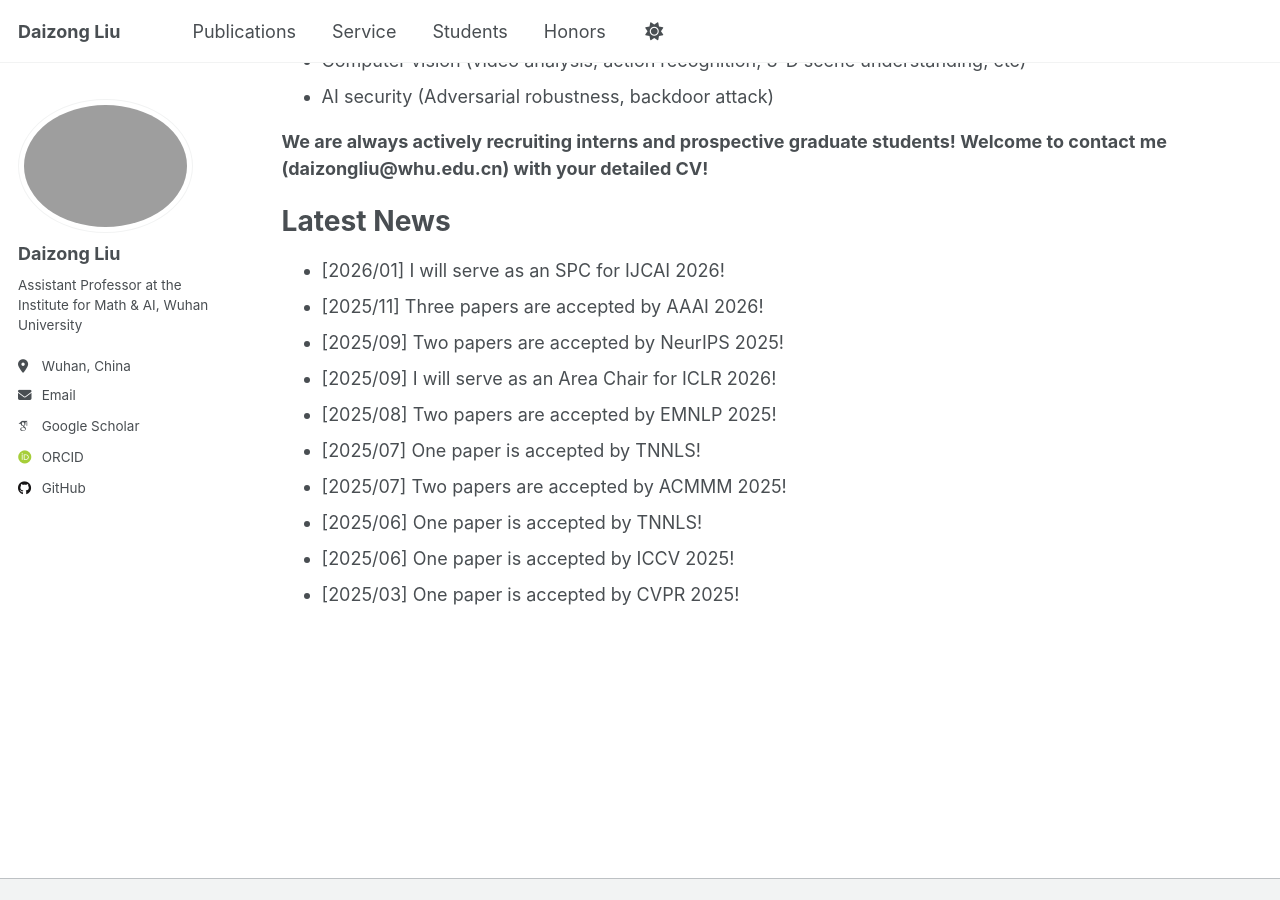
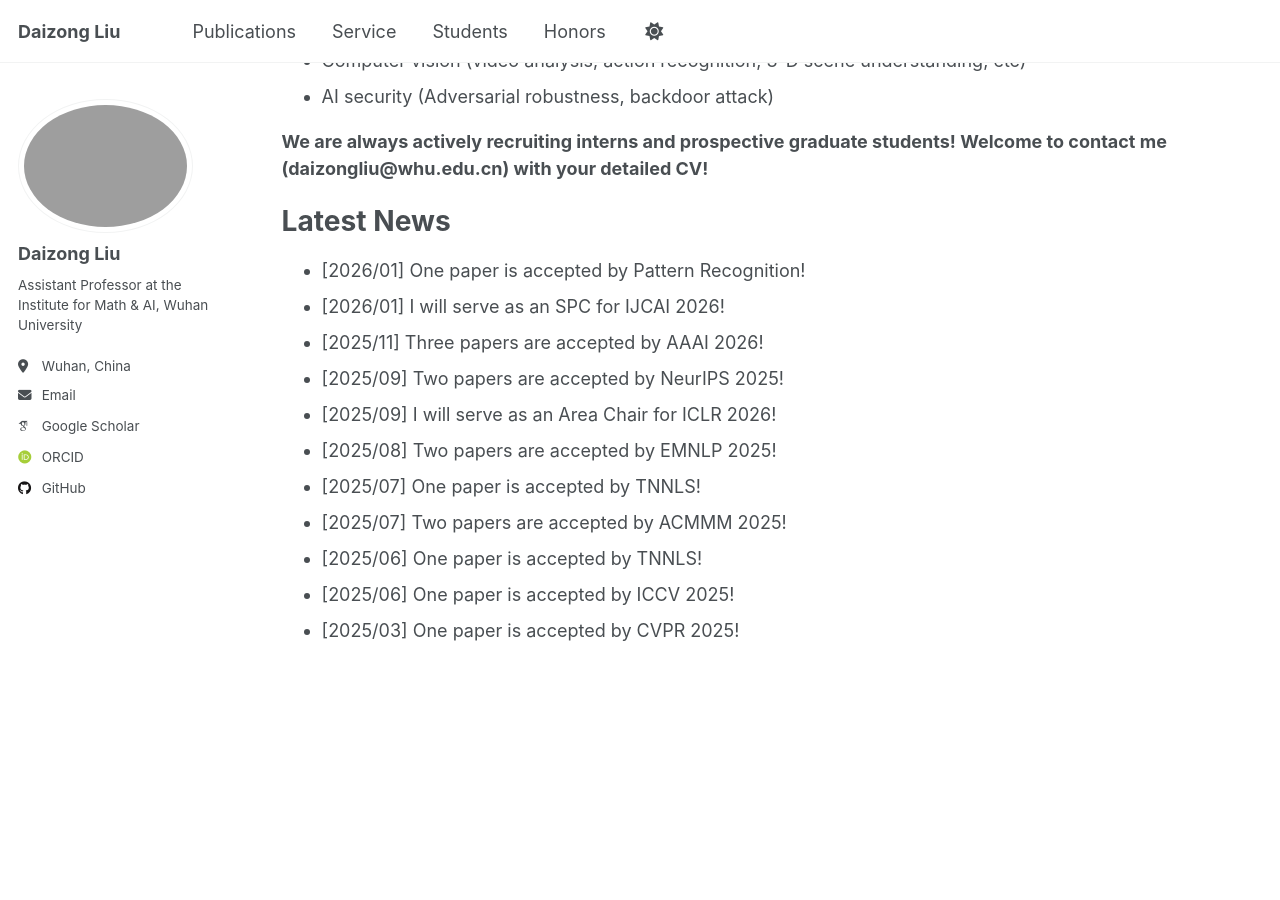
Before and after one commit to liudaizong/liudaizong.github.io, a Jekyll site: the page built from _pages/about.md, in a window 1280 px wide and 900 px high, scrolled down 424 px. Built offline with Jekyll 4.4.1, drawn with Linux system fonts in a browser that asks for light colours; some web fonts are replaced.

Commit message:
Update about.md

```diff
--- a/_pages/about.md
+++ b/_pages/about.md
@@ -20,6 +20,7 @@ My broad research interests include Multimodal Reasoning, 3D Point Cloud Percept
 
 Latest News
 ======
+* [2026/01] One paper is accepted by Pattern Recognition!
 * [2026/01] I will serve as an SPC for IJCAI 2026!
 * [2025/11] Three papers are accepted by AAAI 2026!
 * [2025/09] Two papers are accepted by NeurIPS 2025!
```
